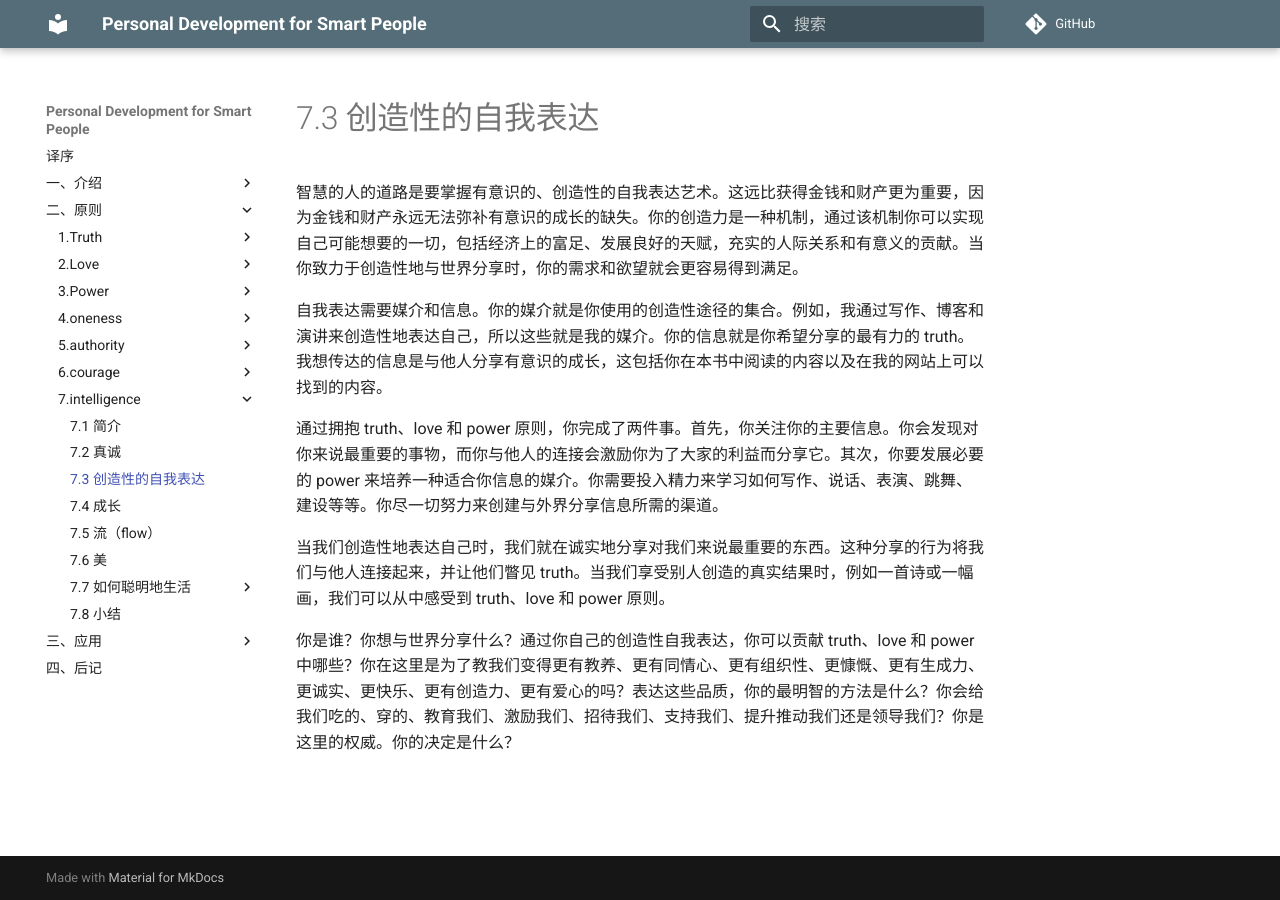
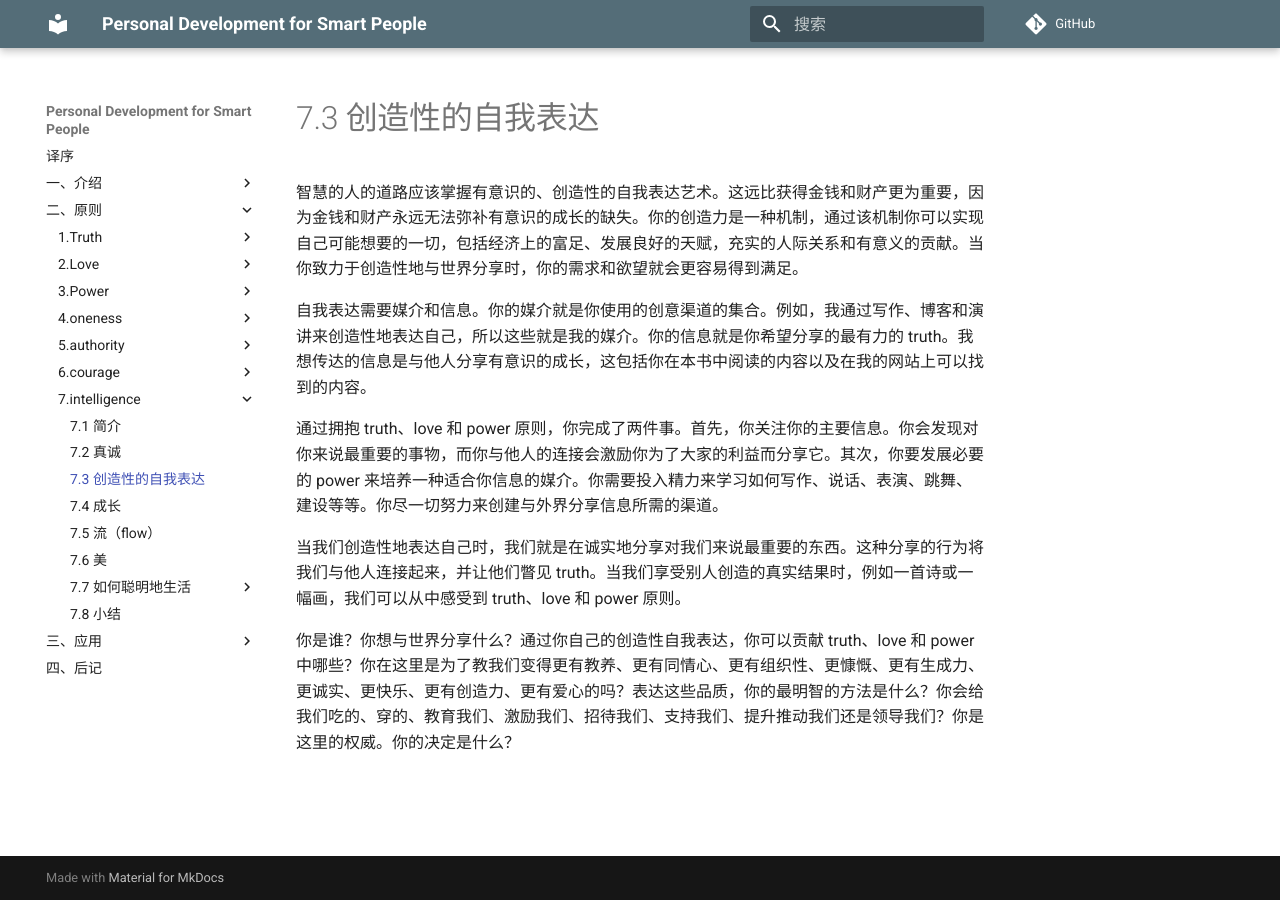
Before and after one commit to wtsnwei/pdsp, an MkDocs documentation site: the page built from docs/2.Principles/07.intelligence/02.creative-self-expression.md, in a window 1280 px wide. Built offline with MkDocs 1.6.1 and Material for MkDocs 9.7.7, drawn with Linux system fonts in a browser that asks for light colours; comment, search, counter and statistics services are not loaded.

Commit message:
修正语句

```diff
--- a/docs/2.Principles/07.intelligence/02.creative-self-expression.md
+++ b/docs/2.Principles/07.intelligence/02.creative-self-expression.md
@@ -3,12 +3,12 @@ title:    Creative Self-Expression
 date:     2021-03-11
 ---
 
-智慧的人的道路是要掌握有意识的、创造性的自我表达艺术。这远比获得金钱和财产更为重要，因为金钱和财产永远无法弥补有意识的成长的缺失。你的创造力是一种机制，通过该机制你可以实现自己可能想要的一切，包括经济上的富足、发展良好的天赋，充实的人际关系和有意义的贡献。当你致力于创造性地与世界分享时，你的需求和欲望就会更容易得到满足。
+智慧的人的道路应该掌握有意识的、创造性的自我表达艺术。这远比获得金钱和财产更为重要，因为金钱和财产永远无法弥补有意识的成长的缺失。你的创造力是一种机制，通过该机制你可以实现自己可能想要的一切，包括经济上的富足、发展良好的天赋，充实的人际关系和有意义的贡献。当你致力于创造性地与世界分享时，你的需求和欲望就会更容易得到满足。
 
-自我表达需要媒介和信息。你的媒介就是你使用的创造性途径的集合。例如，我通过写作、博客和演讲来创造性地表达自己，所以这些就是我的媒介。你的信息就是你希望分享的最有力的 truth。我想传达的信息是与他人分享有意识的成长，这包括你在本书中阅读的内容以及在我的网站上可以找到的内容。
+自我表达需要媒介和信息。你的媒介就是你使用的创意渠道的集合。例如，我通过写作、博客和演讲来创造性地表达自己，所以这些就是我的媒介。你的信息就是你希望分享的最有力的 truth。我想传达的信息是与他人分享有意识的成长，这包括你在本书中阅读的内容以及在我的网站上可以找到的内容。
 
 通过拥抱 truth、love 和 power 原则，你完成了两件事。首先，你关注你的主要信息。你会发现对你来说最重要的事物，而你与他人的连接会激励你为了大家的利益而分享它。其次，你要发展必要的 power 来培养一种适合你信息的媒介。你需要投入精力来学习如何写作、说话、表演、跳舞、建设等等。你尽一切努力来创建与外界分享信息所需的渠道。
 
-当我们创造性地表达自己时，我们就在诚实地分享对我们来说最重要的东西。这种分享的行为将我们与他人连接起来，并让他们瞥见 truth。当我们享受别人创造的真实结果时，例如一首诗或一幅画，我们可以从中感受到 truth、love 和 power 原则。
+当我们创造性地表达自己时，我们就是在诚实地分享对我们来说最重要的东西。这种分享的行为将我们与他人连接起来，并让他们瞥见 truth。当我们享受别人创造的真实结果时，例如一首诗或一幅画，我们可以从中感受到 truth、love 和 power 原则。
 
 你是谁？你想与世界分享什么？通过你自己的创造性自我表达，你可以贡献 truth、love 和 power 中哪些？你在这里是为了教我们变得更有教养、更有同情心、更有组织性、更慷慨、更有生成力、更诚实、更快乐、更有创造力、更有爱心的吗？表达这些品质，你的最明智的方法是什么？你会给我们吃的、穿的、教育我们、激励我们、招待我们、支持我们、提升推动我们还是领导我们？你是这里的权威。你的决定是什么？
```
